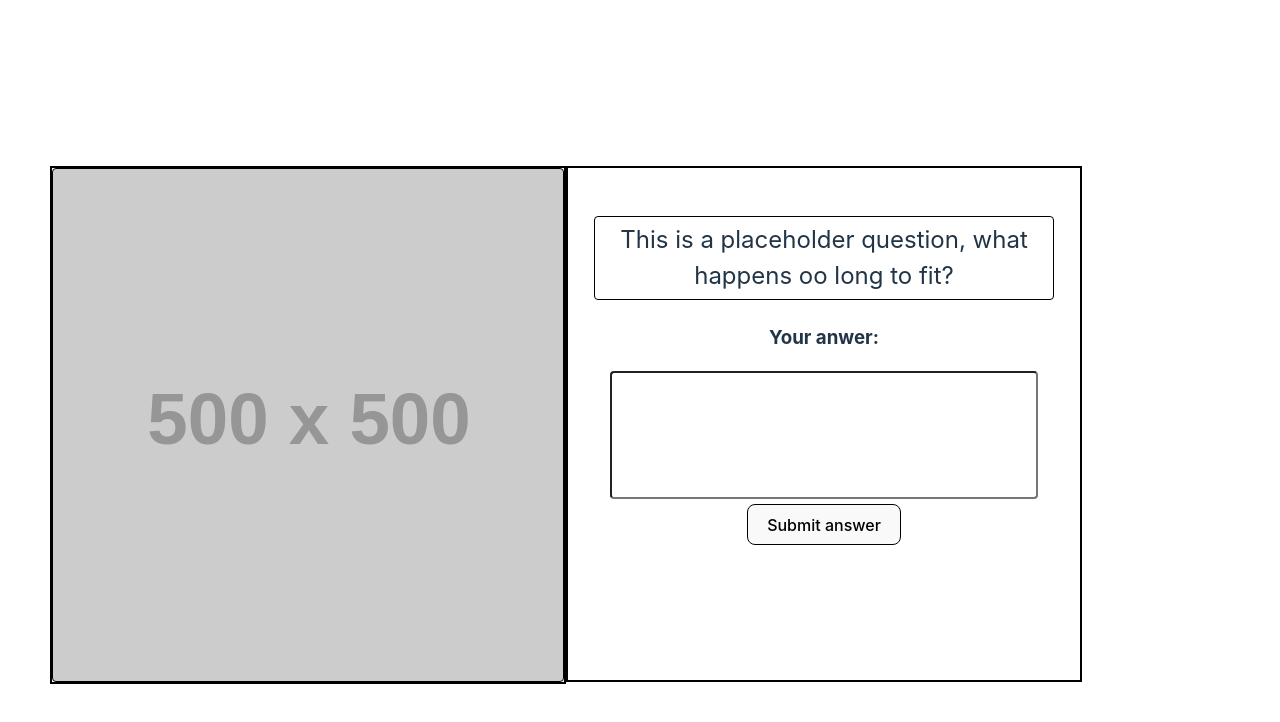
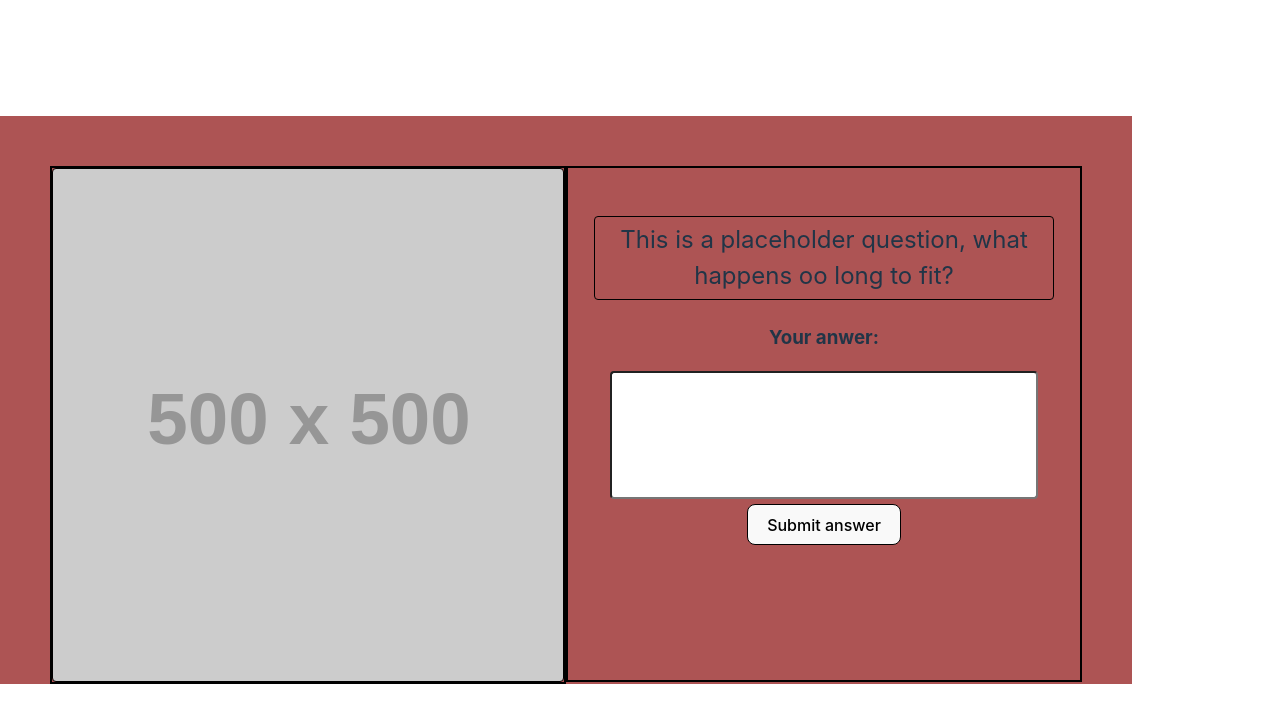
Before and after one commit to Ritvik2205/DIRT, a React (Vite) app in the folder client/: page / in a window 1280 px wide. Shown: the top 722 px of the page. Built offline with nearby package versions, Linux system fonts and the light colour scheme.

Commit message:
Dark mode compatibility.

```diff
--- a/client/src/App.css
+++ b/client/src/App.css
@@ -1,7 +1,7 @@
 #root {
   text-align: center;
   align-items: center;
-  background-color: #ffffff;
+  background-color: #ad5454;
 }
 
 button {
--- a/client/src/App.jsx
+++ b/client/src/App.jsx
@@ -24,14 +24,12 @@ function SendAnswer() {
 }
 
 function App() {
-
+  // Change the background colout of the page
+  document.body.style.backgroundColor = "white";
   // State to hold the user's selected language
-  const [selectedLanguage, setSelectedLanguage] = useState('');
-
-
+  const [selectedLanguage, setSelectedLanguage] = useState("");
 
   return (
-
     <div class="float-container">
       <div class="float-child">
         <div
```
